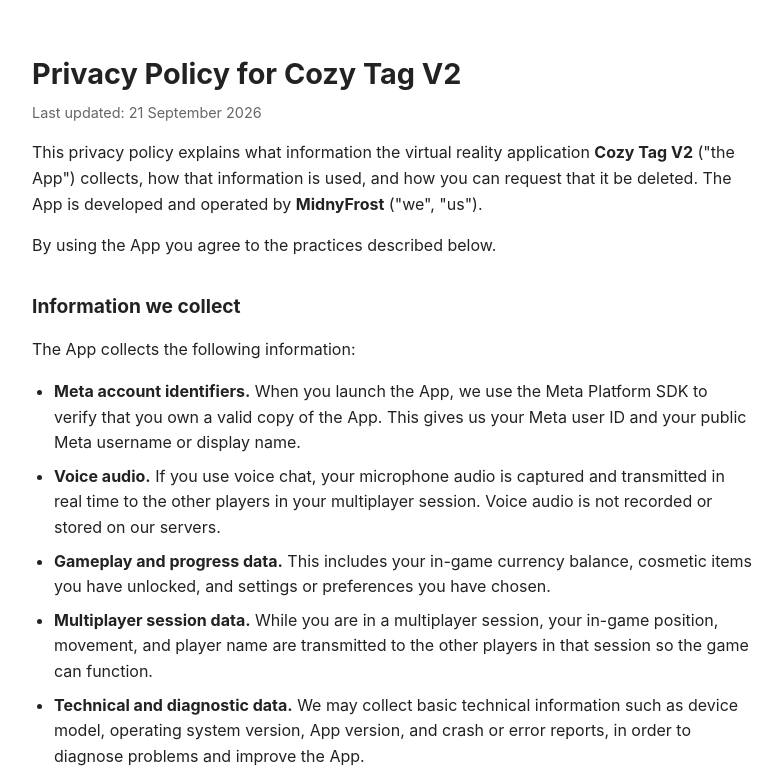
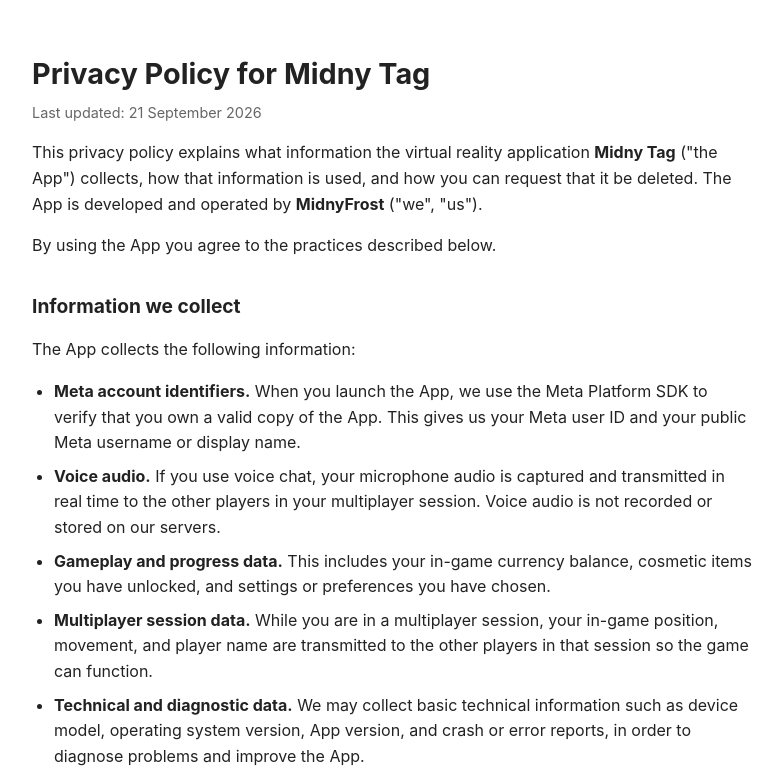
Before and after one commit to MidnyFrost/privacy-policy, a plain HTML site: page index.html in a window 1280 px wide. Shown: the top 782 px of the page, without its empty margins (248-1031 px from the left). Drawn offline with Linux system fonts and the light colour scheme.

Commit message:
Update index.html

```diff
--- a/index.html
+++ b/index.html
@@ -3,7 +3,7 @@
 <head>
 <meta charset="utf-8">
 <meta name="viewport" content="width=device-width, initial-scale=1">
-<title>Privacy Policy - Cozy Tag V2</title>
+<title>Privacy Policy - Midny Tag</title>
 <style>
   body {
     font-family: -apple-system, BlinkMacSystemFont, "Segoe UI", Roboto, Helvetica, Arial, sans-serif;
@@ -24,11 +24,11 @@
 </head>
 <body>
 
-<h1>Privacy Policy for Cozy Tag V2</h1>
+<h1>Privacy Policy for Midny Tag</h1>
 <p class="updated">Last updated: 21 September 2026</p>
 
 <p>This privacy policy explains what information the virtual reality application
-<strong>Cozy Tag V2</strong> ("the App") collects, how that information is used, and how you
+<strong>Midny Tag</strong> ("the App") collects, how that information is used, and how you
 can request that it be deleted. The App is developed and operated by
 <strong>MidnyFrost</strong> ("we", "us").</p>
 
```
